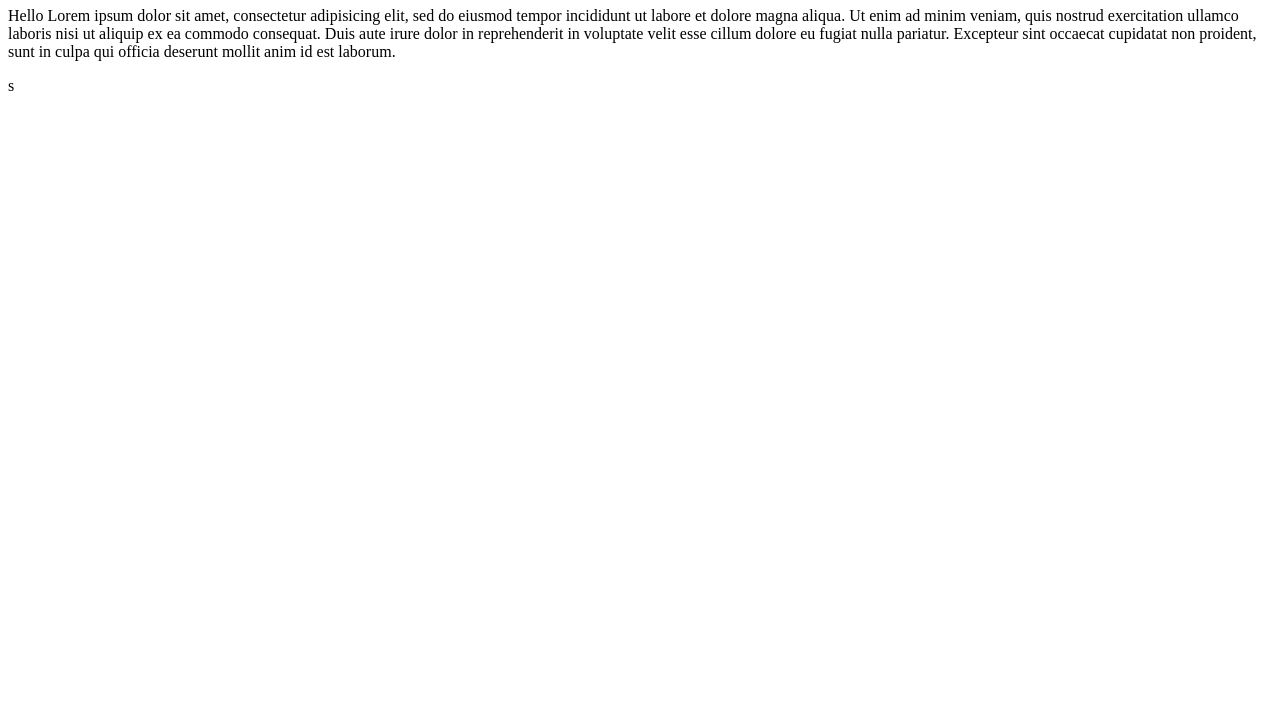
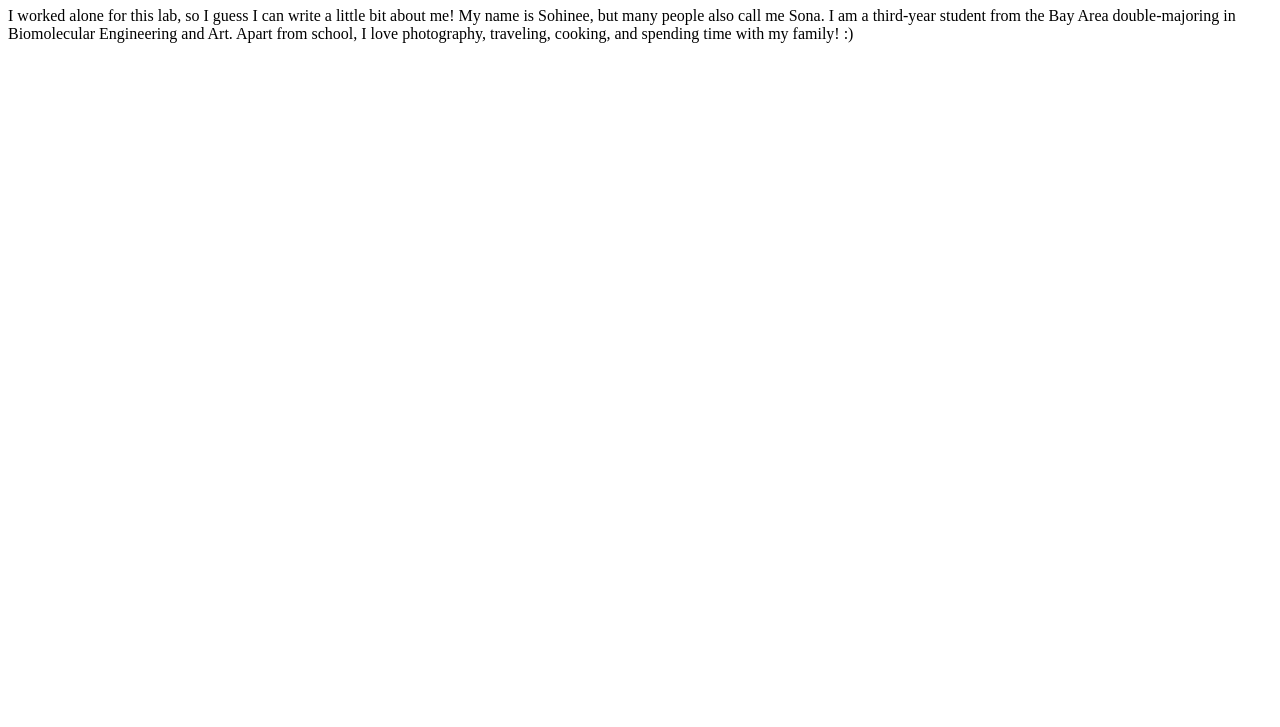
Before and after one commit to stsaha/art101, a plain HTML site: page lab2/index.html in a window 1280 px wide. Shown: the part 73-800 px from the top of the page. Drawn offline with Linux system fonts and the light colour scheme.

Commit message:
"updating paragraph"

```diff
--- a/lab2/index.html
+++ b/lab2/index.html
@@ -8,7 +8,7 @@
  <body>
 	<div>
 		<h1>Hello World!</h1>
-		<p> Hello Lorem ipsum dolor sit amet, consectetur adipisicing elit, sed do eiusmod tempor incididunt ut labore et dolore magna aliqua. Ut enim ad minim veniam, quis nostrud exercitation ullamco laboris nisi ut aliquip ex ea commodo consequat. Duis aute irure dolor in reprehenderit in voluptate velit esse cillum dolore eu fugiat nulla pariatur. Excepteur sint occaecat cupidatat non proident, sunt in culpa qui officia deserunt mollit anim id est laborum.</p>s
+		<p> I worked alone for this lab, so I guess I can write a little bit about me! My name is Sohinee, but many people also call me Sona. I am a third-year student from the Bay Area double-majoring in Biomolecular Engineering and Art. Apart from school, I love photography, traveling, cooking, and spending time with my family! :) </p>
 	 </div>
 	</body>
 </html>
```
